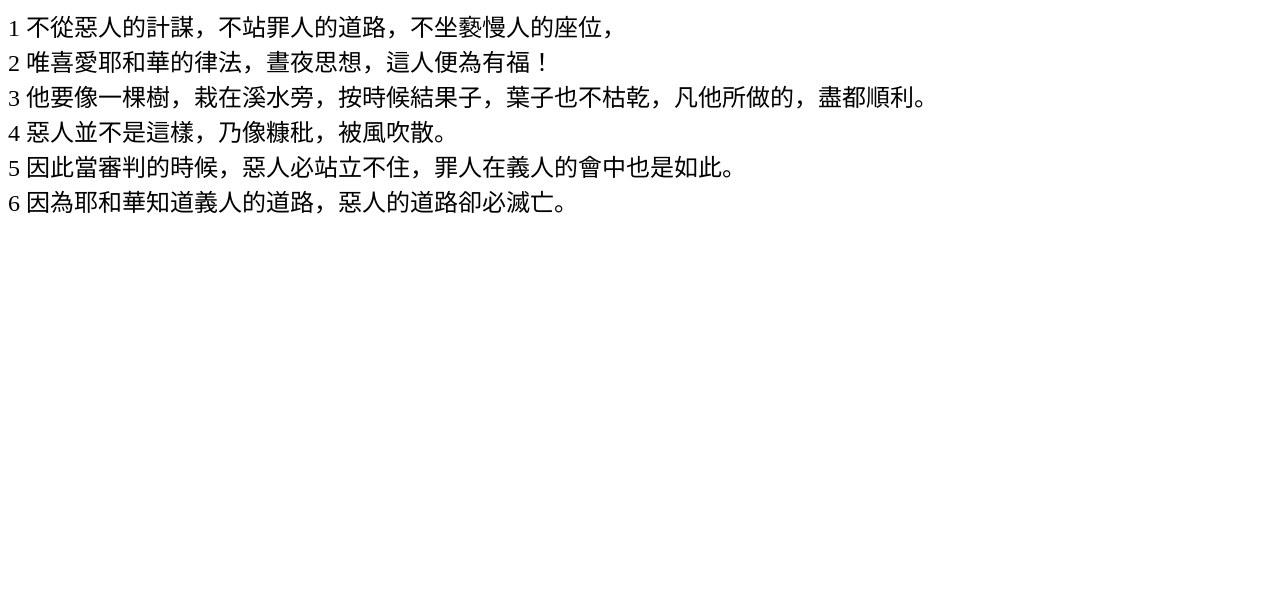
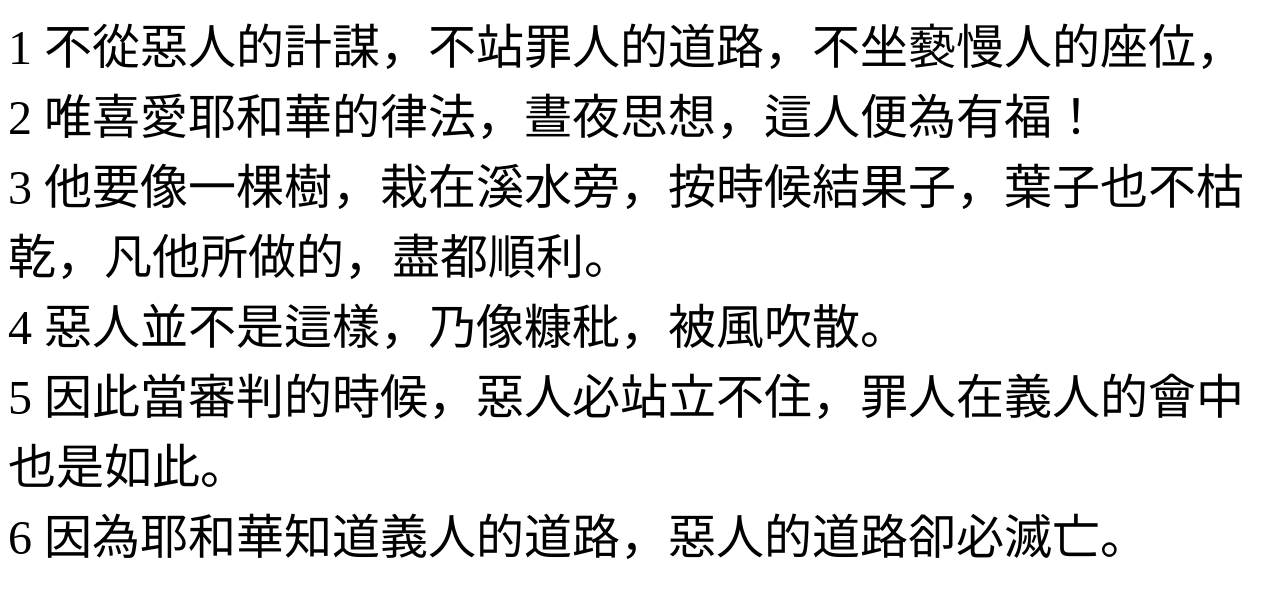
Before and after one commit to samchrisp/zhuyinbible, a plain HTML site: page index.html in a window 1280 px wide. Drawn offline with Linux system fonts and the light colour scheme; a web font is replaced by a local one.

Commit message:
Update index.html

```diff
--- a/index.html
+++ b/index.html
@@ -7,7 +7,7 @@
 		font-family: "HanWangMingMediumChuIn";
 		src: url("https://github.com/samchrisp/hanwangfonts/raw/master/HanWangMing-Font.ttf");
 	}
-	.bpmf { font-family: "HanWangMingMediumChuIn"; font-size: 1.5em; }
+	.bpmf { font-family: "HanWangMingMediumChuIn"; font-size: 3em; }
 	</style>
 </head>
 <body>
```
